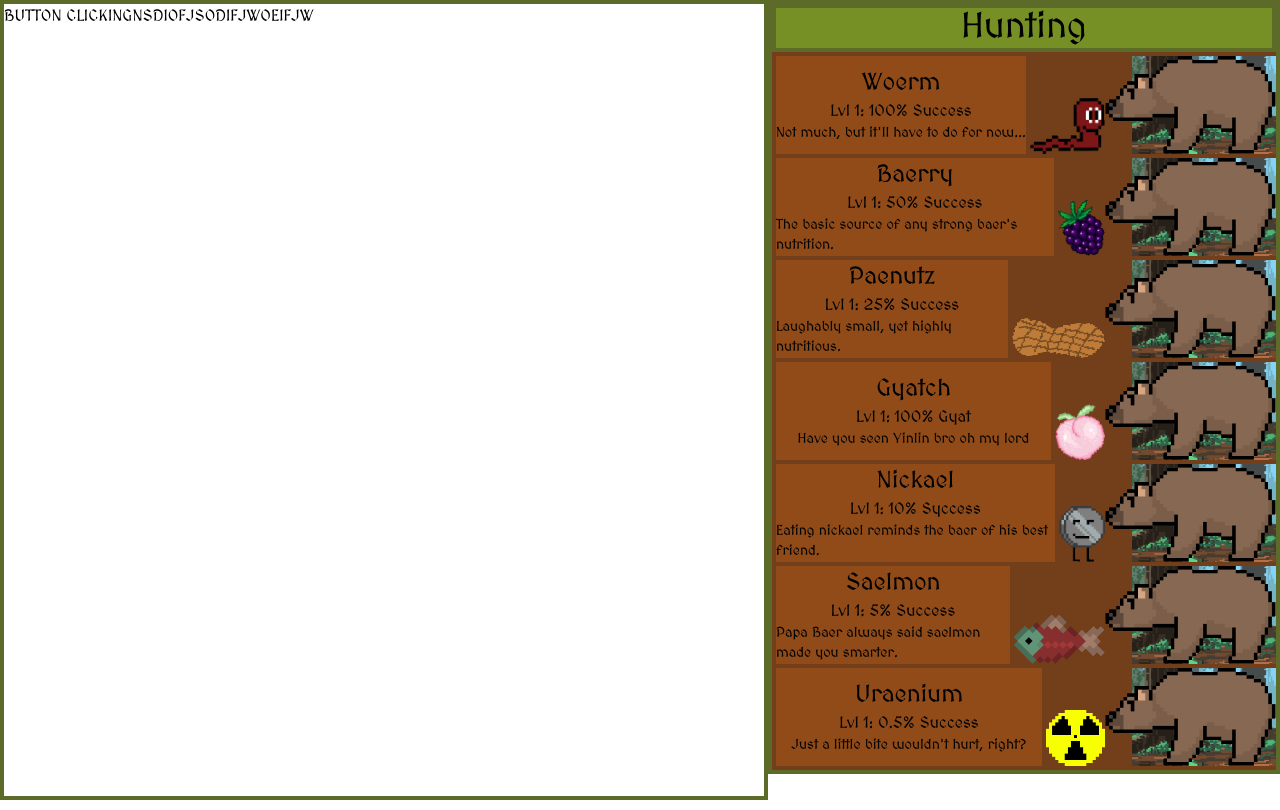
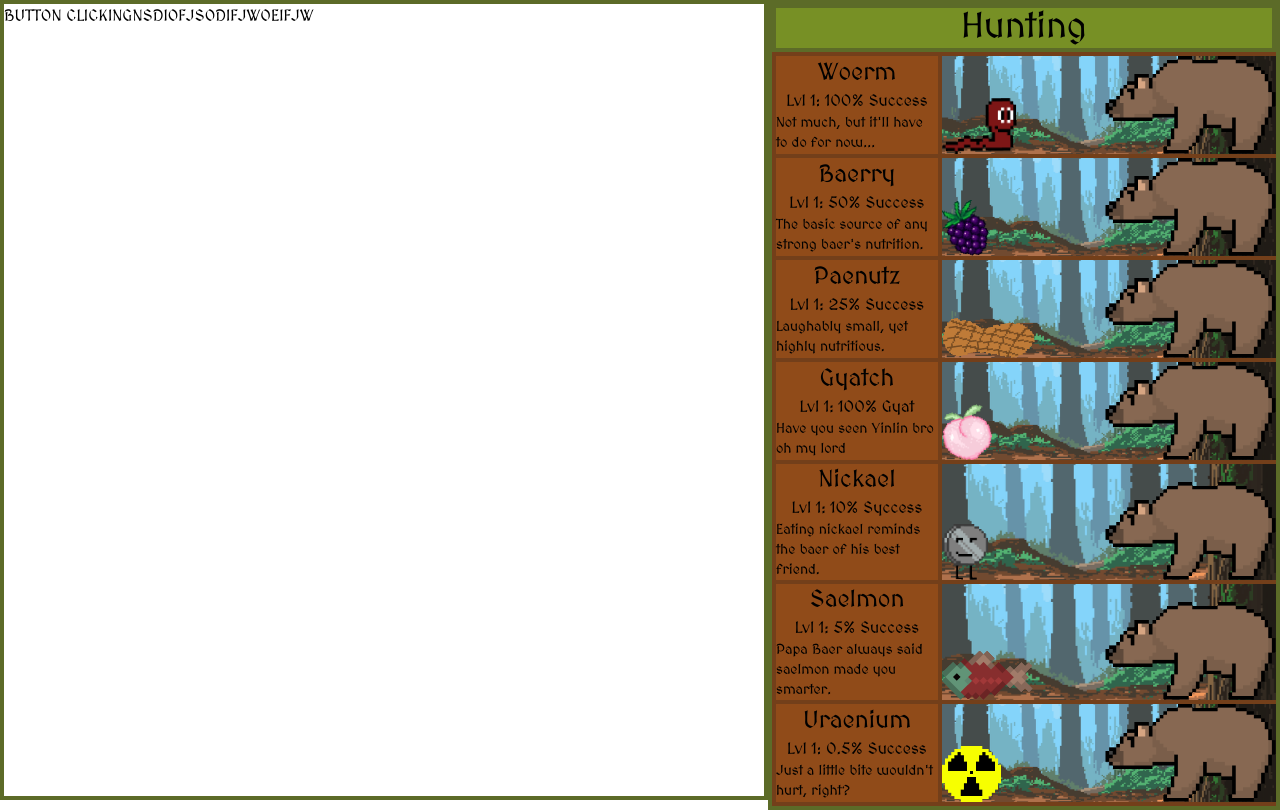
Before and after one commit to dut-inc/baer-clicker-2, a React (Create React App) app in the folder client/: page / in a window 1280 px wide. Built offline with nearby package versions, Linux system fonts and the light colour scheme; no server answers.

Commit message:
fixed background on window resize
added a div to contain images and background

```diff
--- a/client/src/components/upgradeModule.js
+++ b/client/src/components/upgradeModule.js
@@ -19,14 +19,16 @@ export default function BaerryModule({foods}){
 
 function createModule(food){
     return (
-    <div className="flex items-end justify-stretch border-wood bg-[url('./assets/moduleBG.png')] bg-[bottom_left_45dvh] bg-cover bg-no-repeat">
-            <div className='flex flex-col flex-wrap self-stretch border-wood border-x-4 font-default bg-[#904B19] w-[60%] place-content-center items-center'>
+    <div className="flex border-wood">
+            <div className='flex flex-col flex-wrap self-stretch border-wood border-x-4 font-default bg-[#904B19] w-[50%] place-content-center items-center'>
                 <h1 className='text-2xl'>{food.title}</h1>
                 <h2 className='text-base'>{food.levelInfo}</h2>
                 <p className='text-sm'>{food.description}</p>
             </div>
-            <img className="max-h-[7dvh] object-scale-down" src={food.image}/>
-            <img className="object-scale-down ml-auto" src={basicBaer}/>
+            <div className="flex align-end items-end bg-[url('./assets/moduleBG.png')] bg-bottom bg-cover bg-no-repeat w-full">
+                <img className="shrink-1 max-h-[7dvh] object-scale-down" src={food.image}/>
+                <img className="object-scale-down shrink-1 ml-auto" src={basicBaer}/>
+            </div>
         </div>
     );
 }
```
